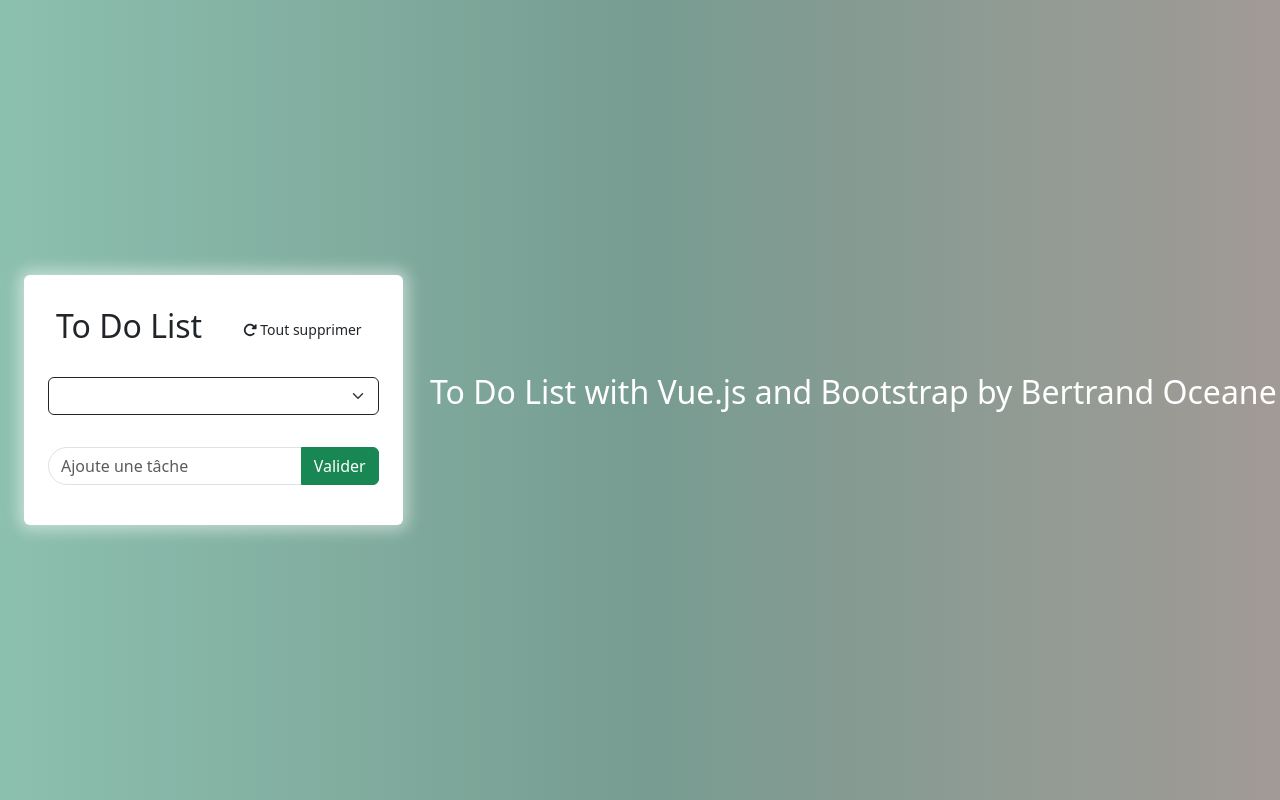
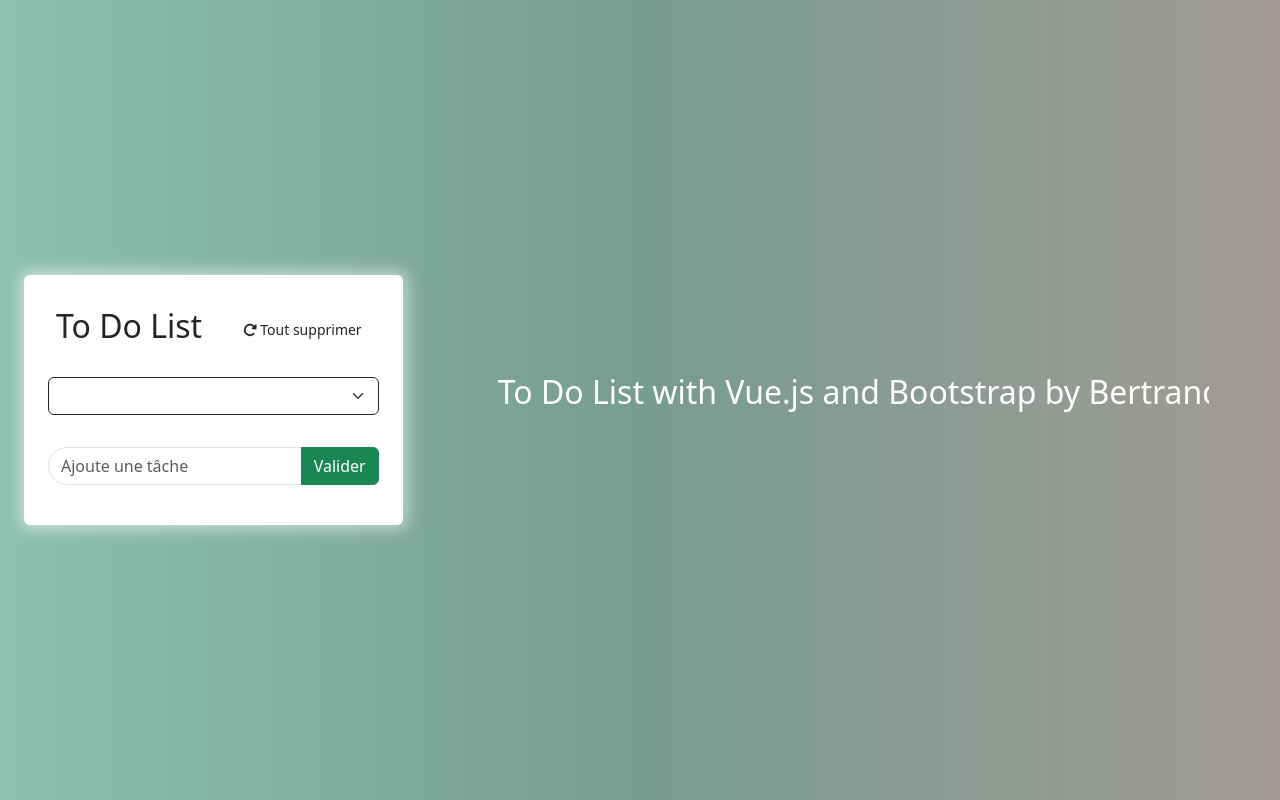
Before and after one commit to ocebert31/Projet_Personnel_P1_TO_DO_LIST_Vue, a Vue app: page / in a window 1280 px wide. Built offline with nearby package versions, Linux system fonts and the light colour scheme.

Commit message:
animation paragraphe terminée

```diff
--- a/src/components/ToDoList.vue
+++ b/src/components/ToDoList.vue
@@ -22,8 +22,8 @@
       </div>
     </div>
     <div class="col-sm-6 col-md-8 d-flex justify-content-center align-items-center">
-      <p class="fs-2 text-white">
-        To Do List with Vue.js and Bootstrap by Bertrand Oceane
+      <p class="fs-2 text-white typing-animation">
+        <span>To Do List with Vue.js and Bootstrap by Bertrand Oceane</span>
       </p>
     </div>
   </div>
@@ -143,7 +143,7 @@
       });
       this.saveList();
       }
-    }
+    },
   }
 };
 </script>
@@ -156,4 +156,16 @@
   .box-custom {
     box-shadow: 0px 0px 15px 5px rgba(255,255,255,0.5);
   }
+
+  @keyframes typing {
+  from { width: 0; }
+  to { width: 100%; }
+  }
+
+  .typing-animation {
+    animation: typing 6s steps(60)alternate;
+    white-space: nowrap;
+    overflow: hidden;
+    border-right: 0px solid white;
+  }
 </style>
```
